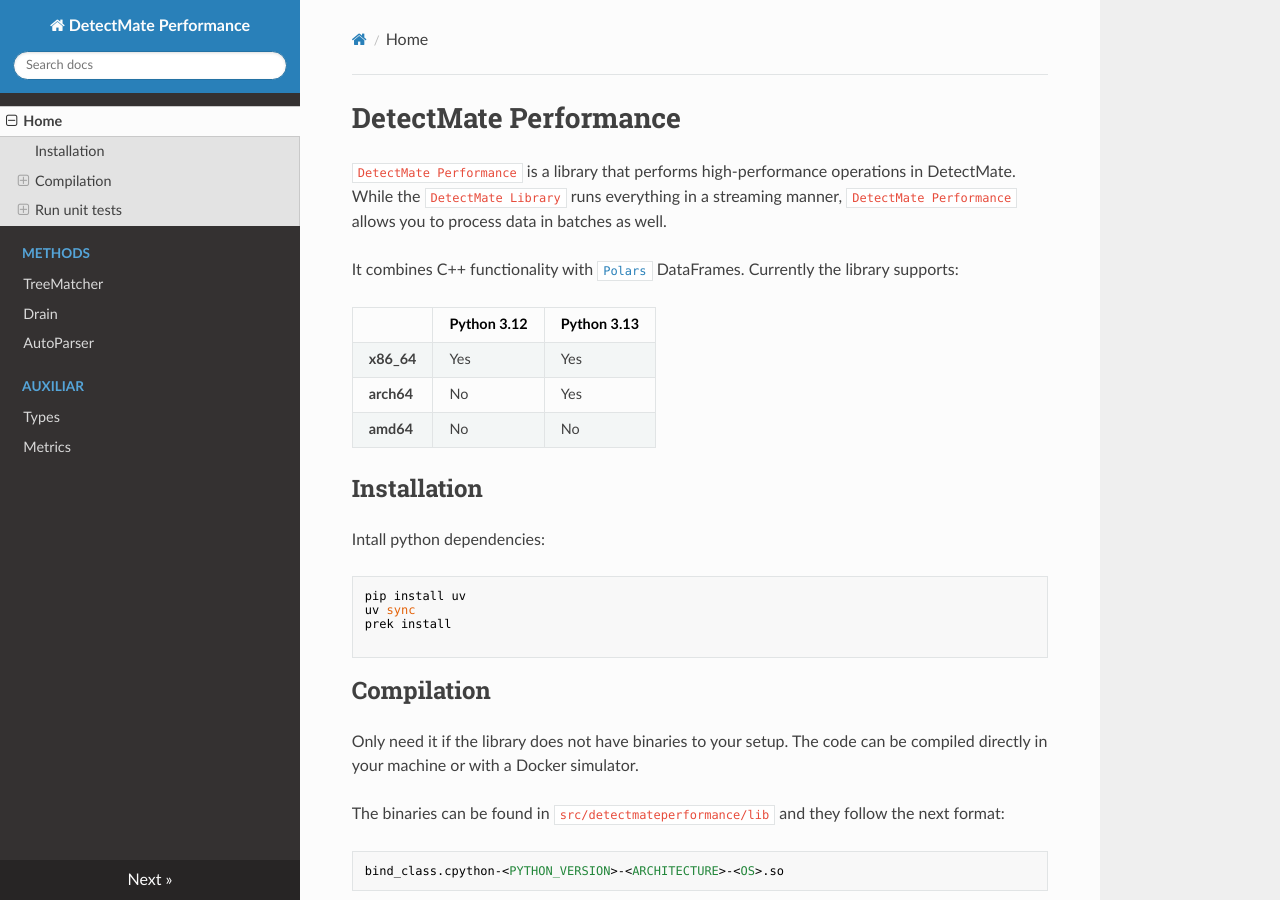
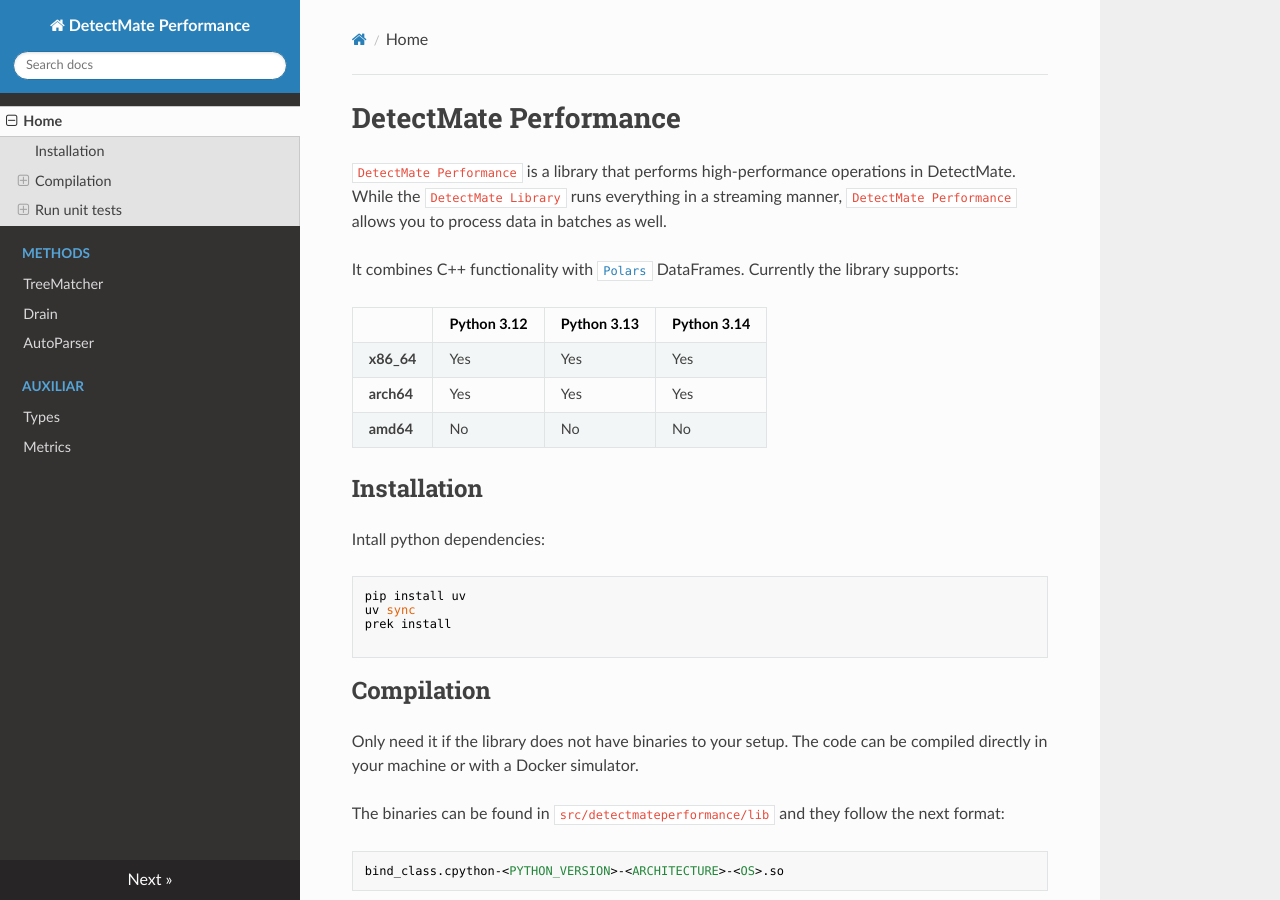
Before and after one commit to ait-detectmate/DetectMatePerformance, an MkDocs documentation site: the page built from docs/index.md, in a window 1280 px wide and 900 px high. Built offline with MkDocs 1.6.1, drawn with Linux system fonts in a browser that asks for light colours; nearby versions of some CDN libraries.

Commit message:
update docs

```diff
--- a/docs/index.md
+++ b/docs/index.md
@@ -4,11 +4,11 @@
 
 It combines C++ functionality with [`Polars`](https://pola.rs/) DataFrames. Currently the library supports:
 
-| | Python 3.12 | Python 3.13|
-|--|----|---|
-**x86_64** | Yes | Yes |
-**arch64** | No | Yes |
-**amd64** | No | No |
+| | Python 3.12 | Python 3.13| Python 3.14
+|--|----|---|---|
+**x86_64** | Yes | Yes | Yes |
+**arch64** | Yes | Yes | Yes |
+**amd64** | No | No | No |
 
 
 ## Installation
```
